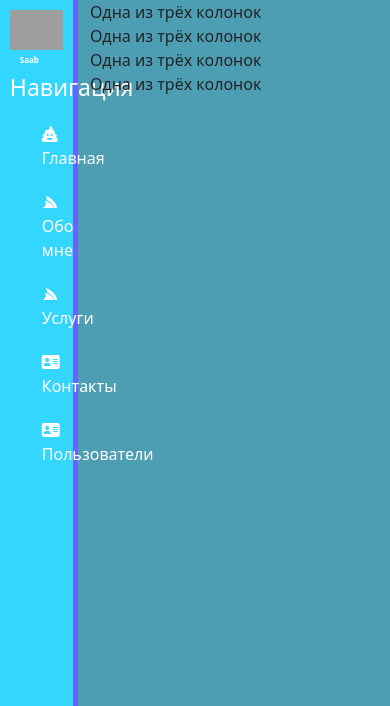
After one commit to bukhantcev/chtotos_mohnatii, a Django app: template site1/users/templates/users/users_main.html in a window 390 px wide. The commit adds this page. Shown: the top 706 px of the page. Run offline with Django 5.2, Linux system fonts and the light colour scheme; the template is opened without the code that fills it, so the values that code supplies are empty; some libraries are stand-ins or nearby versions; grey boxes are pictures that could not be loaded.

Commit message:
19.08.24

```diff
--- a/site1/main/templates/main/layout.html
+++ b/site1/main/templates/main/layout.html
@@ -28,6 +28,7 @@
         <a href="{% url 'about' %}"><li><i class="fa-brands fa-servicestack"></i> Обо мне</li></a>
         <a href="{% url 'about' %}"><li><i class="fa-brands fa-servicestack"></i> Услуги</li></a>
         <a href=""><li><i class="fa-solid fa-address-card"></i> Контакты</li></a>
+        <a href="{% url 'users_home' %}"><li><i class="fa-solid fa-address-card"></i> Пользователи </li></a>
 
     </ul>
 </aside>
--- a/site1/site1/settings.py
+++ b/site1/site1/settings.py
@@ -31,6 +31,7 @@ ALLOWED_HOSTS = []
 # Application definition
 
 INSTALLED_APPS = [
+    'users',
     'main',
     'django.contrib.admin',
     'django.contrib.auth',
@@ -104,7 +105,7 @@ AUTH_PASSWORD_VALIDATORS = [
 # Internationalization
 # https://docs.djangoproject.com/en/5.1/topics/i18n/
 
-LANGUAGE_CODE = 'en-us'
+LANGUAGE_CODE = 'ru'
 
 TIME_ZONE = 'UTC'
 
--- a/site1/site1/urls.py
+++ b/site1/site1/urls.py
@@ -5,5 +5,6 @@ from django.urls import path, include
 
 urlpatterns = [
     path('admin/', admin.site.urls),
-    path('', include('main.urls'))
+    path('', include('main.urls')),
+    path('users', include('users.urls'))
 ] + static(settings.STATIC_URL, document_root=settings.STATIC_ROOT)
--- /dev/null
+++ b/site1/users/templates/users/users_main.html
@@ -0,0 +1,22 @@
+{% extends 'main/layout.html' %}
+
+{% block title %} Страница о компании  {% endblock %}
+
+{% block content %}
+<div class="container">
+  <div class="row">
+    <div class="col-sm">
+      Одна из трёх колонок
+    </div>
+    <div class="col-sm">
+      Одна из трёх колонок
+    </div>
+      <div class="col-sm">
+      Одна из трёх колонок
+    </div>
+    <div class="col-sm">
+      Одна из трёх колонок
+    </div>
+  </div>
+</div>
+{% endblock %}
```
Also changed, not shown: site1/users/urls.py (added, +7 -0 lines), site1/db.sqlite3.
